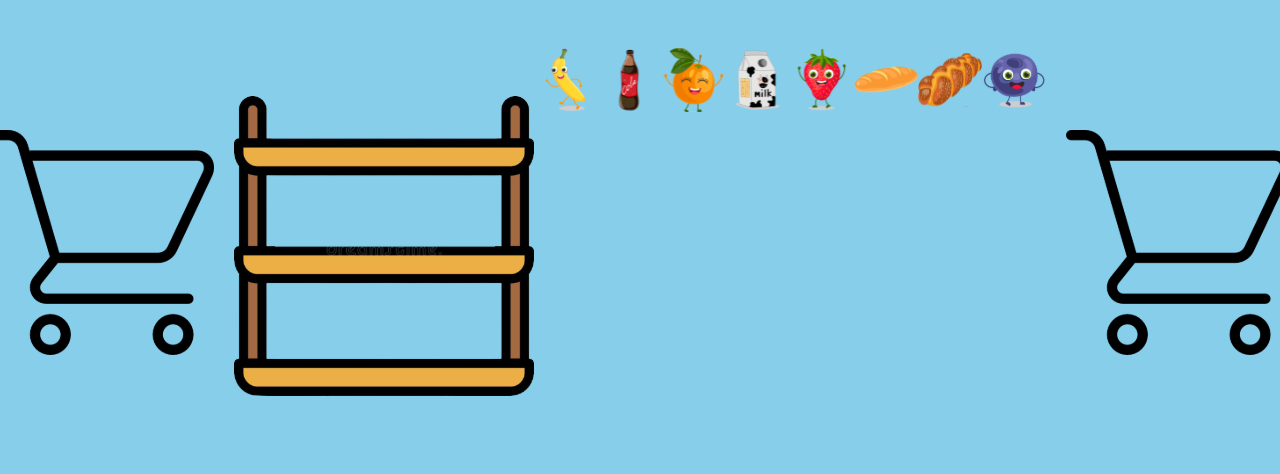
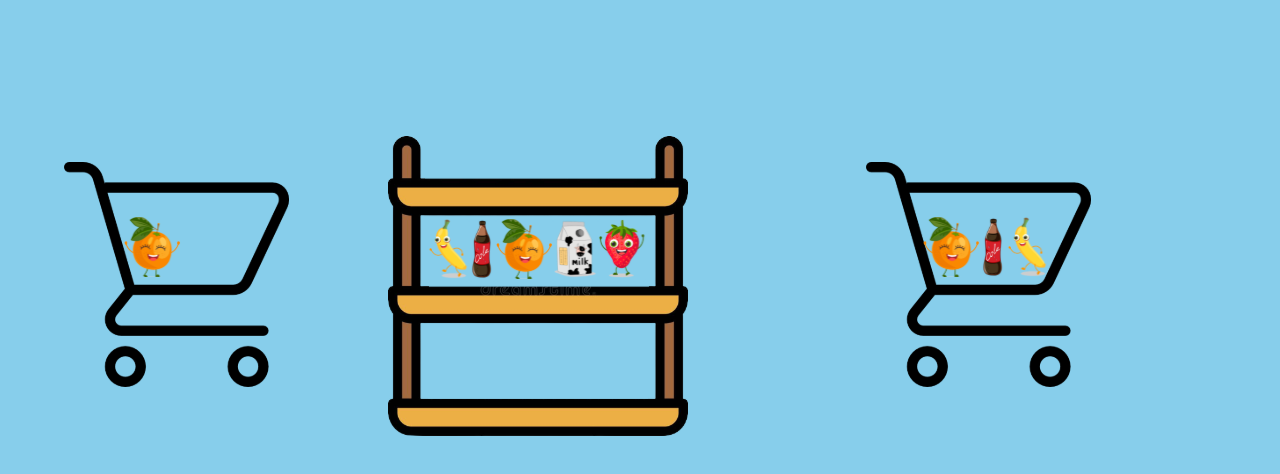
Before and after one commit to germanodrp/ProjetoJogoCarrinho, a React (Vite) app: page / in a window 1280 px wide. Shown: the top 474 px of the page. Built offline with nearby package versions, Linux system fonts and the light colour scheme.

Commit message:
Alteração nesse jogo

```diff
--- a/src/components/Frutas/Index.jsx
+++ b/src/components/Frutas/Index.jsx
@@ -11,7 +11,7 @@ import { Container } from './styles'
 export function Frutas() {
     return (
         <Container>
-          <img src={BananaFun} id="BananaFun" alt="Imagem de queijo" />
+            <img src={BananaFun} id="BananaFun" alt="Imagem de queijo" />
             <img src={CocaCola} id="CocaCola" alt="Imagem de uma CocaCola" />
             <img src={Laranja} id="Laranja" alt="Imagem de uma Laranja" />
             <img src={milk} id="milk" alt="Imagem de um leite" />
--- a/src/components/Prateleira/index.jsx
+++ b/src/components/Prateleira/index.jsx
@@ -1,15 +1,57 @@
-import { Content } from "./styles"
-import { Produto } from "../Produto"
-import { Frutas } from "../Frutas"
+import { ButtonClick, Content, Container } from "./styles"
+import PrateleiraImg from '../../assets/PrateleiraImg.svg'
+import BananaFun from '../../assets/BananaFun.svg'
+import CocaCola from '../../assets/CocaCola.svg'
+import Laranja from '../../assets/Laranja.svg'
+import milk from '../../assets/milk.svg'
+import Moranguinho from '../../assets/Moranguinho.svg'
+import { useState } from "react"
+
 
 export function Prateleira() {
 
+    const [renderizaBanana, setRenderizaBanana] = useState(false)
+
+    function verificaID(imagem) {
+
+        const id = imagem.target.id
+
+        if (id === 'BananaFun') {
+            alert('Parabens vc acertou 😁')
+        } else {
+            alert('Tente novamente 😌')
+        }
+    }
     return (
         <Content>
 
-            <Produto>
-            </Produto>
-                <Frutas />
+            <Container>
+                <img src={PrateleiraImg} id="Prateleira" alt="Prateleira com Frutas" />
+            </Container>
+
+            <ButtonClick onClick={verificaID}>
+                <img src={BananaFun} id="BananaFun" alt="Imagem de queijo" />
+            </ButtonClick>
+
+            <ButtonClick onClick={verificaID}>
+                <img src={CocaCola} id="CocaCola" alt="Imagem de queijo" />
+            </ButtonClick>
+
+            <ButtonClick onClick={verificaID}>
+                <img src={Laranja} id="Laranja" alt="Imagem de queijo" />
+            </ButtonClick>
+
+            <ButtonClick onClick={verificaID}>
+                <img src={milk} id="milk" alt="Imagem de queijo" />
+            </ButtonClick>
+
+
+            <ButtonClick onClick={verificaID}>
+                <img src={Moranguinho} id="Moranguinho" alt="Imagem de queijo" />
+            </ButtonClick>
+
+
+
 
         </Content>
     )
--- a/src/components/Prateleira/styles.js
+++ b/src/components/Prateleira/styles.js
@@ -2,13 +2,65 @@ import styled from "styled-components";
 
 
 
-export const Content = styled.div`
+// export const Content = styled.div`
+
+// display: flex;
+// margin-top: 3rem;
+
+// @media screen and (max-width: 960px) {
+//     padding: 0 0;
+//   };
+
+
+// `
+export const Container = styled.div`
 
 display: flex;
 margin-top: 3rem;
+border: 0;
+margin: 0;
+margin-left: 2rem;
 
-@media screen and (max-width: 960px) {
-    padding: 0 0;
-  };
+img{
+  width: 18.75rem;
+  height: 21.75rem;
+  margin-top: 112px;
+  margin-left: -1.87rem;
+  margin-right: -2.5rem;
+
+
+}
 
 `
+
+
+export const ButtonClick = styled.button`
+  background: #87CEEB;
+  margin: 0;
+  border: 0;
+  align-items: center;
+  position: relative;
+  right: 13.75rem;
+  top: 20px;
+  border-radius: 3px;
+  cursor: pointer;
+  &:hover{
+    background: #4682B4
+
+;
+  }
+
+
+
+`
+
+export const Content = styled.div`
+
+  display: flex;
+  align-items: center;
+  justify-content: center;
+
+
+
+
+`
--- a/src/components/PrimeiroCarrinho/index.jsx
+++ b/src/components/PrimeiroCarrinho/index.jsx
@@ -1,10 +1,24 @@
 import carrinhoImg from '../../assets/carrinhoImg.svg'
-import { Container } from './styles'
+import { Container, Content, SectionFruts } from './styles'
+import CocaCola from '../../assets/CocaCola.svg'
+import Laranja from '../../assets/Laranja.svg'
+import BananaFun from '../../assets/BananaFun.svg'
 
 export function PrimeiroCarrinho() {
+
+
+
   return (
-    <Container>
-      <img src={carrinhoImg} alt="Carrinho de compras" />
-    </Container>
+    <Content>
+      <Container>
+        <img src={carrinhoImg} alt="carrinho de compras" />
+      </Container>
+
+      <SectionFruts>
+        <img src={Laranja} alt="carrinho de compras" />
+      </SectionFruts>
+
+
+    </Content>
   )
 }
--- a/src/components/PrimeiroCarrinho/styles.js
+++ b/src/components/PrimeiroCarrinho/styles.js
@@ -1,17 +1,34 @@
 import styled from "styled-components";
+
+
+
+
+
+export const Content = styled.div`
+
+display: flex;
+align-items: center;
+justify-content: center;
+
+`
 
 export const Container = styled.div`
 
+display: flex;
+margin-top: 5.5rem;
+margin-right: 2.5rem;
 
-display: flex;
-margin-left: 3.75rem;
-margin-right: 1.25rem;
-margin-top: 5.5rem;
-width: 14.063rem;
-height: 14.063rem;
-
-img {
+    img {
     width: 14.063rem;
     height: 14.063rem;
+    display: flex;
 }
+
 `
+
+export const SectionFruts = styled.div`
+
+position: relative;
+right: 12.80rem;
+top: 19px;
+`
--- a/src/components/Produto/index.jsx
+++ /dev/null
@@ -1,14 +0,0 @@
-import PrateleiraImg from '../../assets/PrateleiraImg.svg'
-import { Container } from './styles'
-
-
-
-export function Produto() {
-    return (
-        <>
-            <Container>
-                <img src={PrateleiraImg} id="Prateleira" alt="Prateleira com Frutas" />
-            </Container>
-        </>
-    )
-}
--- a/src/components/Produto/styles.js
+++ /dev/null
@@ -1,13 +0,0 @@
-import styled from "styled-components";
-
-
-export const Container = styled.div`
-
-display: flex;
-margin-top: 3rem;
-
-img{
-  width: 18.75rem;
-  height: 18.75rem;
-}
-`
--- a/src/components/SegundoCarrinho/index.jsx
+++ b/src/components/SegundoCarrinho/index.jsx
@@ -1,15 +1,33 @@
 import carrinhoImg from '../../assets/carrinhoImg.svg'
-import { Container } from './styles'
-import queijo from '../../assets/queijo.svg'
+import { Container, SectionFruts, Content } from './styles'
+import CocaCola from '../../assets/CocaCola.svg'
+import Laranja from '../../assets/Laranja.svg'
+import BananaFun from '../../assets/BananaFun.svg'
+
 
 export function SegundoCarrinho() {
     return (
-        <>
+        <Content>
             <Container>
                 <img src={carrinhoImg} alt="carrinho de compras" />
             </Container>
 
-        </>
+            <SectionFruts>
+                <img src={Laranja} alt="carrinho de compras" />
+            </SectionFruts>
+
+            <SectionFruts>
+                <img src={CocaCola} alt="carrinho de compras" />
+            </SectionFruts>
+
+            <SectionFruts>
+                <img src={BananaFun} alt="carrinho de compras" />
+            </SectionFruts>
+        </Content>
+
+
+
+
     )
 
 
--- a/src/components/SegundoCarrinho/styles.js
+++ b/src/components/SegundoCarrinho/styles.js
@@ -1,17 +1,33 @@
 import styled from "styled-components";
 
+
+
+
+export const Content = styled.div`
+
+  display: flex;
+  align-items: center;
+  justify-content: center;
+
+`
 
 export const Container = styled.div`
 
     display: flex;
-margin-right: 3.75rem;
-margin-left: 1.25rem;
     margin-top: 5.5rem;
-width: 14.063rem;
-height: 14.063rem;
+
 
     img {
         width: 14.063rem;
         height: 14.063rem;
+        display: flex;
     }
+
 `
+
+export const SectionFruts = styled.div`
+
+  position: relative;
+  right: 10.50rem;
+  top: 19px;
+`
--- a/src/pages/Home/index.jsx
+++ b/src/pages/Home/index.jsx
@@ -7,14 +7,12 @@ import { Container } from './styles'
 export function Home() {
 
   return (
-    <>
-      <Container>
-        <PrimeiroCarrinho />
-        <Prateleira />
-        <SegundoCarrinho />
-      </Container>
 
+    <Container>
+      <PrimeiroCarrinho />
+      <Prateleira />
+      <SegundoCarrinho />
+    </Container>
 
-    </>
   )
 }
```
Lines whose indentation alone changed are shown as unchanged.
